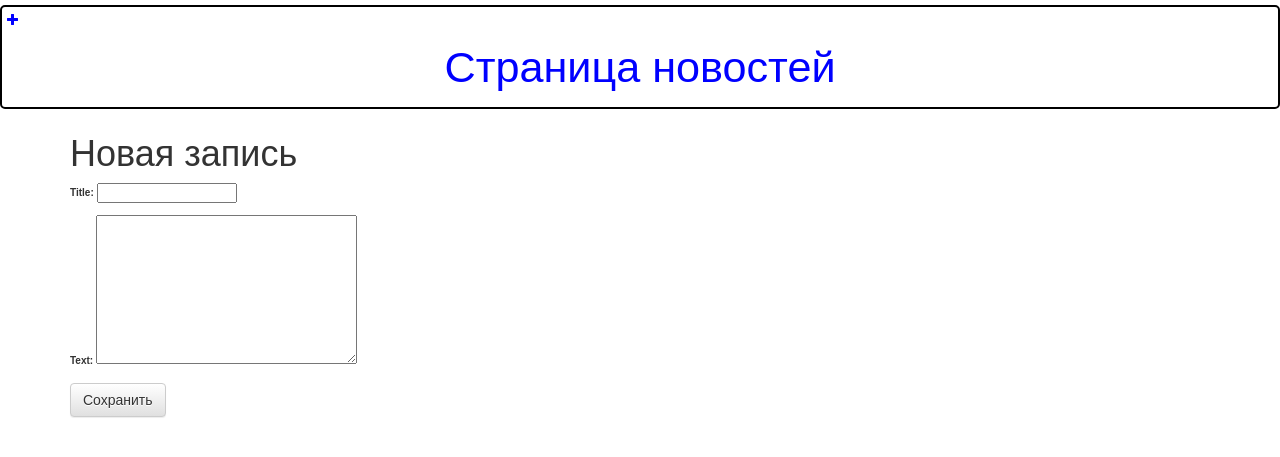
After one commit to Iagainst/DjangoBlog1.0, a Django app: page /post/new/ in a window 1280 px wide. The commit adds this page. Shown: the top 457 px of the page. Run offline with Django 3.2, Linux system fonts and the light colour scheme; some libraries are stand-ins or nearby versions.

Commit message:
Debuged and added forms

```diff
--- /dev/null
+++ b/blog/forms.py
@@ -0,0 +1,9 @@
+from django import forms
+
+from .models import Post
+
+class PostForm(forms.ModelForm):
+
+    class Meta:
+        model = Post
+        fields = ('title', 'text',)
--- a/blog/templates/blog/base.html
+++ b/blog/templates/blog/base.html
@@ -9,19 +9,15 @@
     </head>
     <body>
          <div class="page-header">
+             <a href="{% url 'post_new' %}" class="top-menu"><span class="glyphicon glyphicon-plus"></span></a>
              <h1><a class="mainLogo" href="/">Страница новостей</a></h1>
          </div>
          <div class="content container">
-
              <div class="row">
-                    <div class="col-md-8">
-                    {% block content %}
+                 <div class="col-md-8">{% block content %}
                      {% if post.published_date %}
-                            <div class="date">
-                                {{ post.published_date }}
-                            </div>
-                        {% endif %}
-                    {% endblock %}
+                            <div class="date">{{ post.published_date }}</div>
+                     {% endif %} {% endblock %}
                  </div>
              </div>
          </div>
--- /dev/null
+++ b/blog/templates/blog/post_edit.html
@@ -0,0 +1,9 @@
+{% extends 'blog/base.html' %}
+
+{% block content %}
+    <h1>Новая запись</h1>
+    <form method="POST" class="post-form">{% csrf_token %}
+        {{ form.as_p }}
+        <button type="submit" class="save btn btn-default">Сохранить</button>
+    </form>
+{% endblock %}
--- a/blog/urls.py
+++ b/blog/urls.py
@@ -3,5 +3,6 @@ from . import views
 
 urlpatterns = [
     path('', views.post_list, name='post_list'),
-    path('post/<int:pk>/', views.post_detail, name='post_detail')
+    path('post/<int:pk>/', views.post_detail, name='post_detail'),
+    path('post/new/', views.post_new, name='post_new'),
 ]
--- a/blog/views.py
+++ b/blog/views.py
@@ -1,6 +1,7 @@
 from django.shortcuts import render,get_object_or_404
 from django.utils import timezone
 from .models import Post
+from .forms import PostForm
 
 
 def post_list(request):
@@ -10,3 +11,7 @@ def post_list(request):
 def post_detail(request, pk):
     post = get_object_or_404(Post, pk=pk)
     return render(request, 'blog/post_detail.html', {'post' : post})
+
+def post_new(request):
+    form = PostForm()
+    return render(request, 'blog/post_edit.html', {'form': form})
```
Lines whose indentation alone changed are shown as unchanged.
